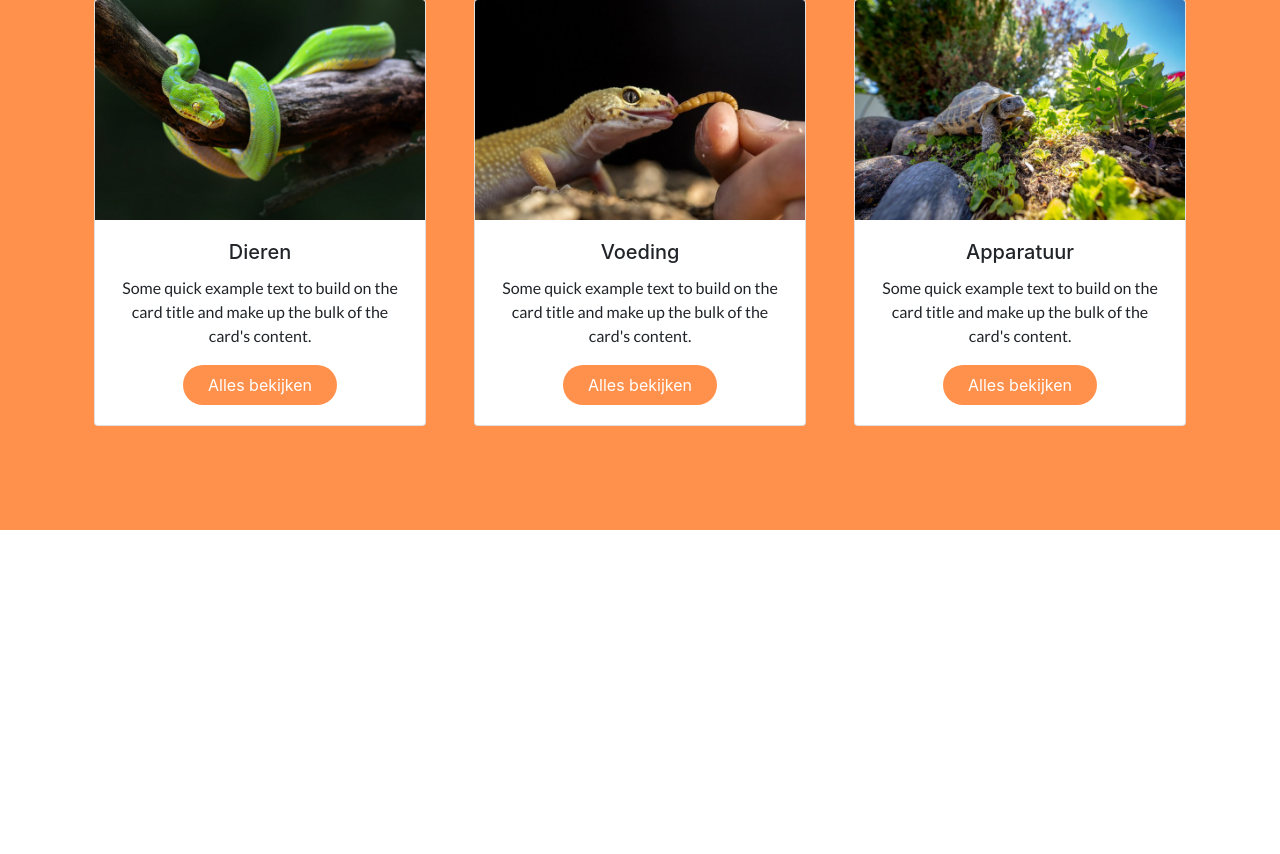
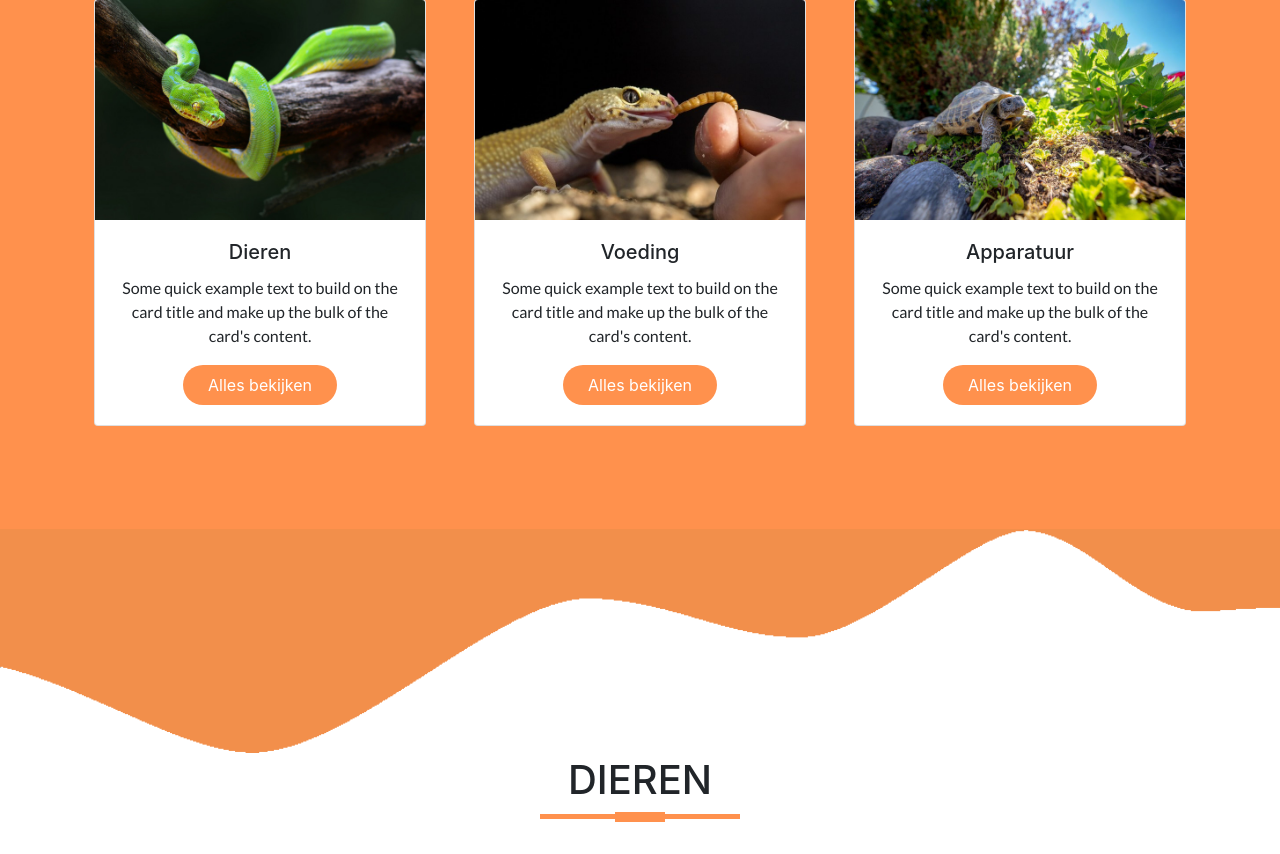
Before and after one commit to dolle3/2019-c4-Exotica, a PHP site: page / in a window 1280 px wide. Shown: the part 874-1728 px from the top of the page. Before the commit the page ends 1404 px from the top, so only its background shows below. Run offline with PHP 8.4, Linux system fonts and the light colour scheme; some libraries are stand-ins or nearby versions.

Commit message:
Add files via upload
Updated index.php added

```diff
--- a/index.php
+++ b/index.php
@@ -155,6 +155,25 @@
 </div>
 
 </div>
+</section>
+
+<img src="img/image.png" class="bottom-img">
+
+<!-------Dit is het eind van de banner section------>
+<section id="shop">
+  <div class="container text-center">
+    <h1 class="title">DIEREN</h1>
+  <div class="row text-center" >
+
+  </div>
+  </div>
+</div>
+
+
+</div>
+
+</div>
+</section>
 
 
 
```
